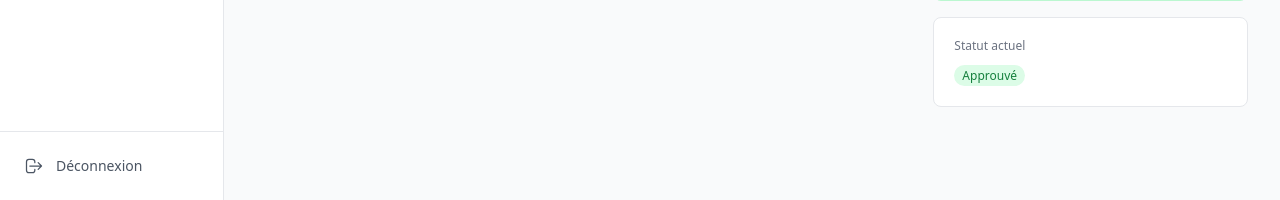
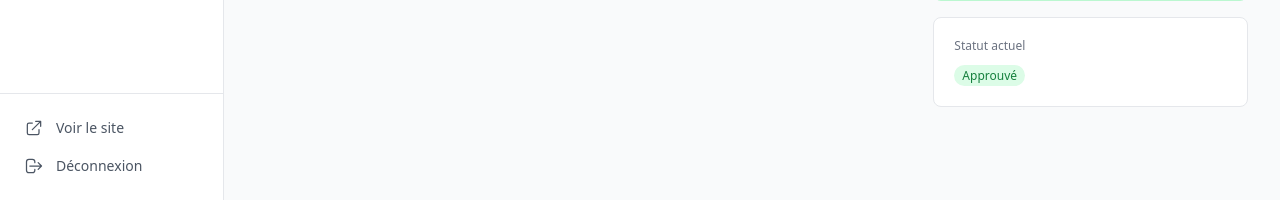
Before and after one commit to deSully/lysangels, a Django app: page /accounts/admin/applications/1/ in a window 1280 px wide. Shown: the part 600-800 px from the top of the page. Run offline with Django 5.2, Linux system fonts and the light colour scheme; a user stored in the database is signed in; data comes from the database, SQL or seed files in the repository; tables that the repository leaves empty hold one stand-in row (values such as "Sample post"); some libraries are stand-ins or nearby versions.

Commit message:
feat: add 'Voir le site' link in admin sidebar

```diff
--- a/templates/accounts/admin/base_admin.html
+++ b/templates/accounts/admin/base_admin.html
@@ -79,7 +79,14 @@
             Pays &amp; Villes
         </a>
     </nav>
-    <div class="px-3 py-4 border-t border-gray-200">
+    <div class="px-3 py-4 border-t border-gray-200 space-y-0.5">
+        <a href="{% url 'core:home' %}"
+           class="flex items-center gap-3 px-3 py-2 rounded-md text-sm text-gray-600 hover:bg-gray-50">
+            <svg class="w-5 h-5 flex-shrink-0" fill="none" stroke="currentColor" viewBox="0 0 24 24">
+                <path stroke-linecap="round" stroke-linejoin="round" stroke-width="1.5" d="M10 6H6a2 2 0 00-2 2v10a2 2 0 002 2h10a2 2 0 002-2v-4M14 4h6m0 0v6m0-6L10 14"/>
+            </svg>
+            Voir le site
+        </a>
         <a href="{% url 'accounts:logout' %}"
            class="flex items-center gap-3 px-3 py-2 rounded-md text-sm text-gray-600 hover:bg-gray-50">
             <svg class="w-5 h-5 flex-shrink-0" fill="none" stroke="currentColor" viewBox="0 0 24 24">
```
